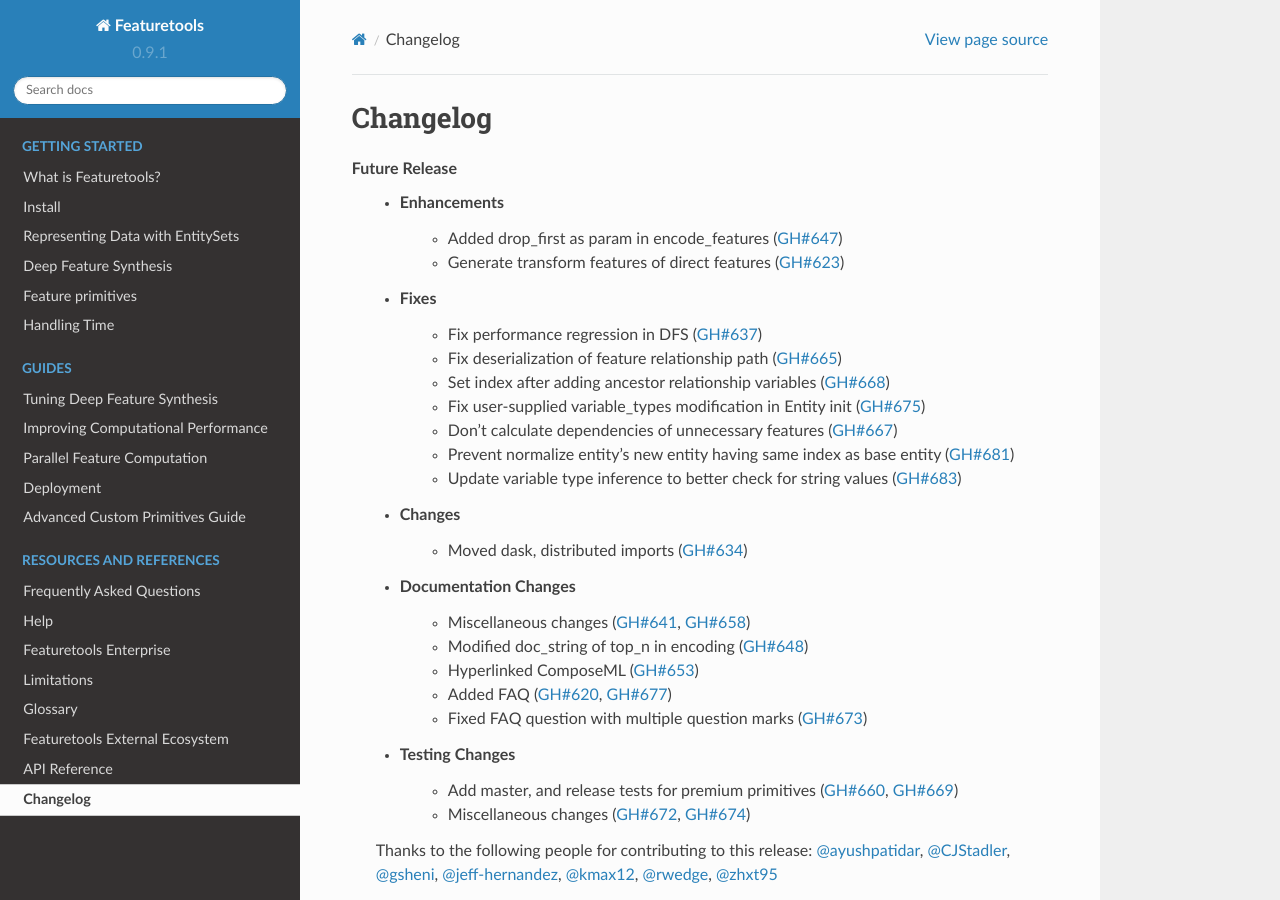
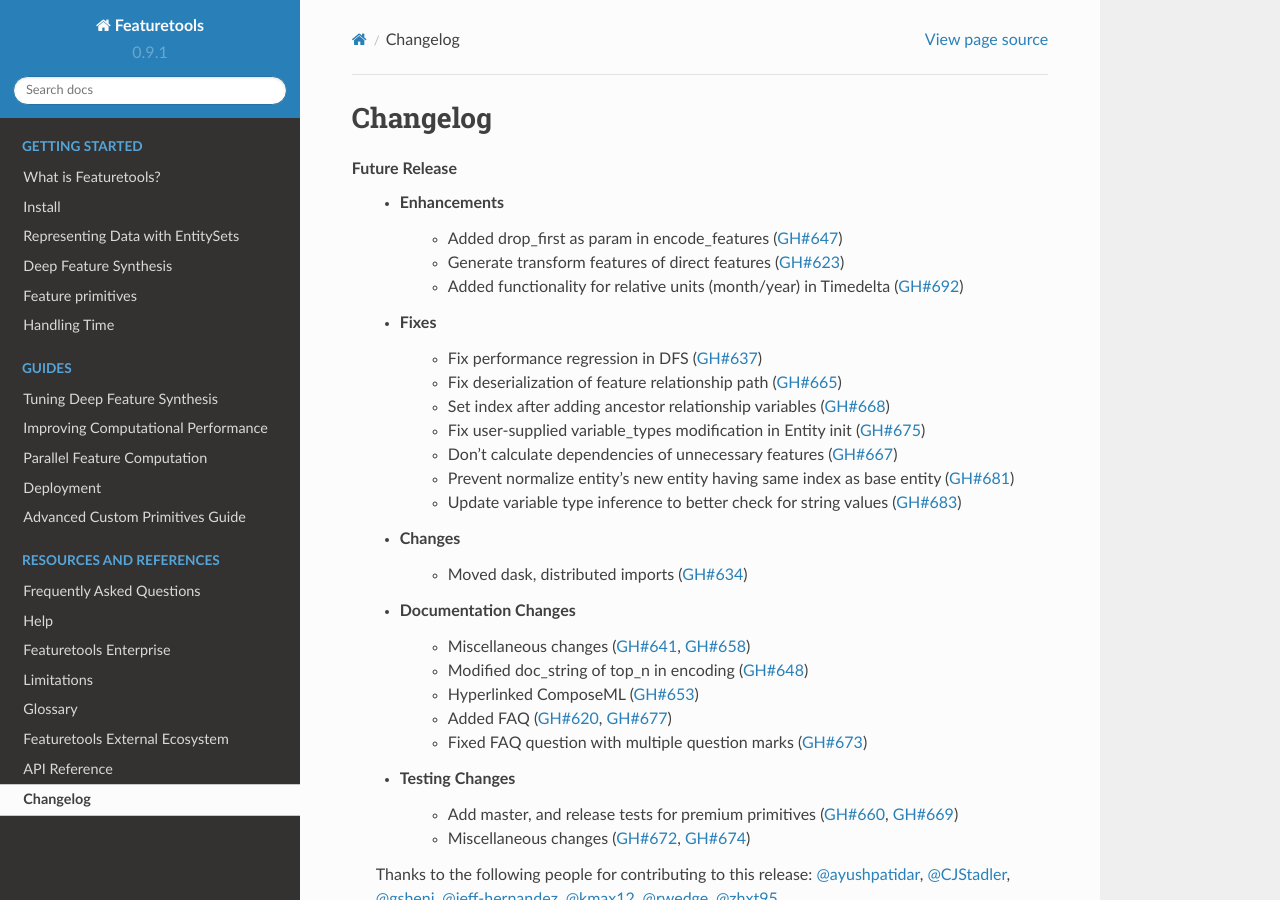
Before and after one commit to alteryx/featuretools, a Sphinx documentation site: the page built from docs/source/changelog.rst, in a window 1280 px wide and 900 px high. Built offline with Sphinx 7.4.7 and the Read the Docs theme 2.0.0, drawn with Linux system fonts in a browser that asks for light colours; pages that are not in the unit, such as notebooks, are missing from menus.

Commit message:
Changed changelog

```diff
--- a/docs/source/changelog.rst
+++ b/docs/source/changelog.rst
@@ -6,6 +6,7 @@
     * Enhancements
         * Added drop_first as param in encode_features (:pr:`647`)
         * Generate transform features of direct features (:pr:`623`)
+        * Added functionality for relative units (month/year) in Timedelta (:pr:`692`)
     * Fixes
         * Fix performance regression in DFS (:pr:`637`)
         * Fix deserialization of feature relationship path (:pr:`665`)
```
